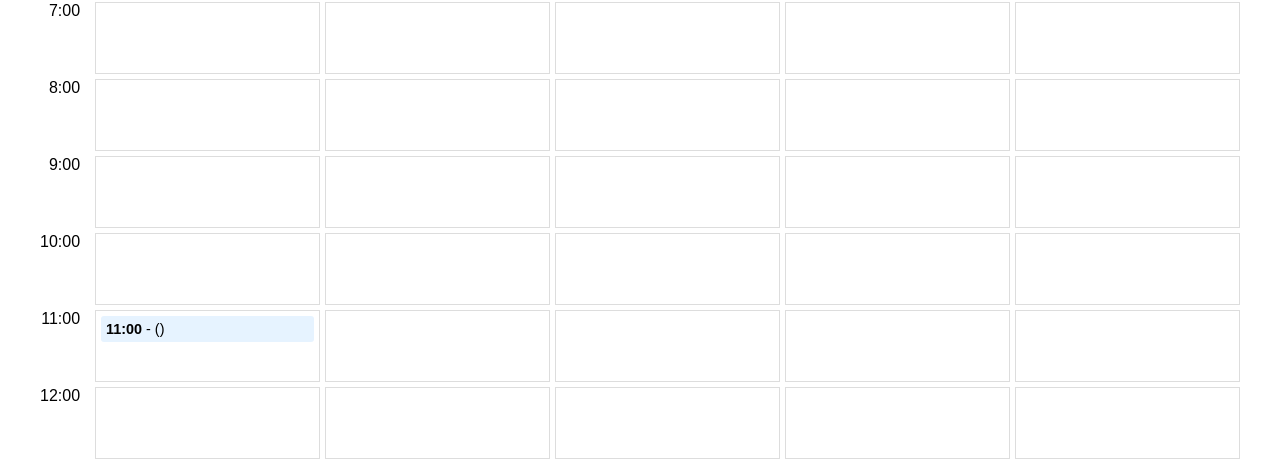
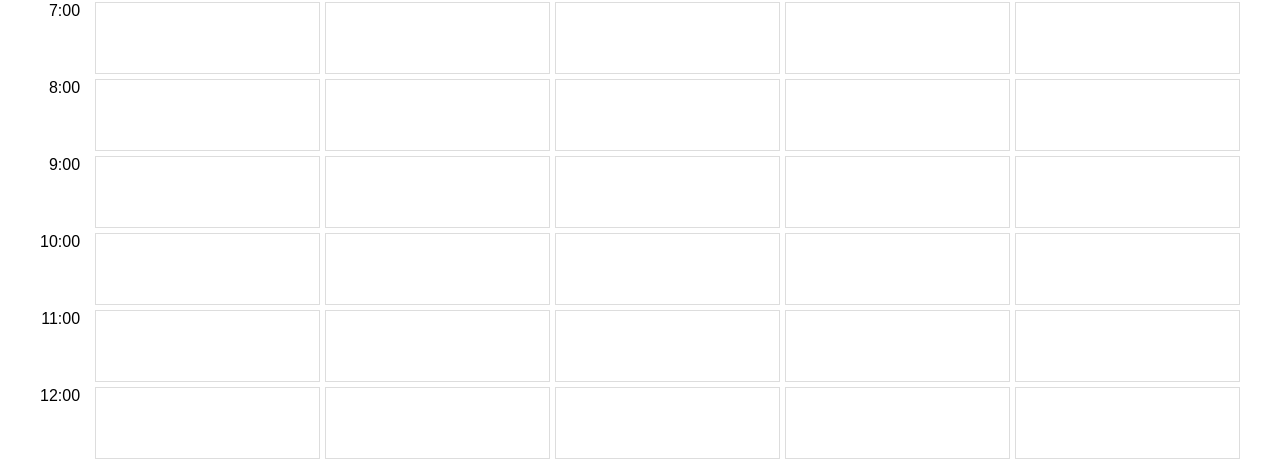
Before and after one commit to Hero-automation-SL/Dashboard, a plain HTML site: page index.html in a window 1280 px wide. Shown: the part 311-773 px from the top of the page. Drawn offline with Linux system fonts and the light colour scheme.

```diff
--- a/index.html
+++ b/index.html
@@ -63,7 +63,7 @@
 
         // Example usage (replace this with your dynamic data)
         const sampleEvents = [
-    { date: '13-02-2025 11:00', title: 'test 20.01', organizer: 'Sebastian' },{ date: '06-02-2025 11:00', title: '', organizer: '' },{ date: '31-01-2025 10:00', title: 'testplantafel', organizer: 'Sebastian' },{ date: '31-01-2025 13:00', title: 'Neuer Termin auf der Baustelle', organizer: 'Sebastian' },{ date: '31-01-2025 17:00', title: 'Superbaustelle', organizer: 'Sebastian' }
+    { date: '13-02-2025 11:00', title: 'test 20.01', organizer: 'Sebastian' }
         ];
 
         createWeekCalendar(sampleEvents);
```
